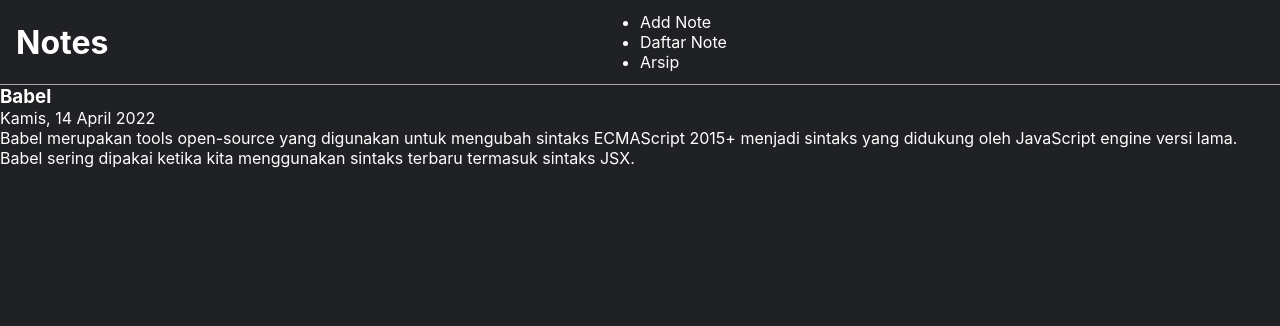
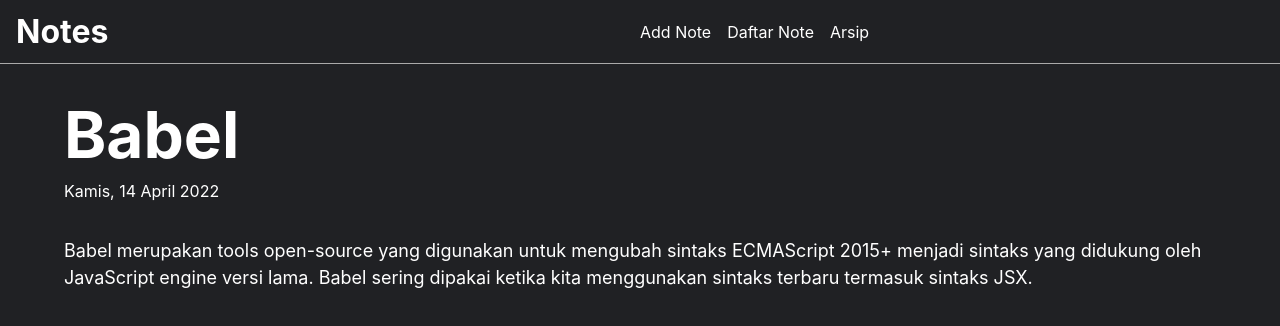
Before and after one commit to nandartika/personal-notes, a React (Vite) app: page /note/notes-1 in a window 1280 px wide. Shown: the top 326 px of the page. Built offline with nearby package versions, Linux system fonts and the light colour scheme.

Commit message:
style: update some style

```diff
--- a/src/components/NoteItemContent.jsx
+++ b/src/components/NoteItemContent.jsx
@@ -8,7 +8,9 @@
 
   return (
     <div className='note-item__content'>
-      <h3 className='note-item__title' onClick={() => navigate(`/note/${id}`)}>{title}</h3>
+      <h3 className='note-item__title'>
+        <a href={`/note/${id}`}>{title}</a>
+      </h3>
       <p className='note-item__date'>{showFormattedDate(createdAt)}</p>
       <p className='note-item__body'>{body}</p>
     </div>
--- a/src/pages/DetailPage.jsx
+++ b/src/pages/DetailPage.jsx
@@ -1,19 +1,21 @@
-import React from "react";
-import { getNote } from "../utils/local-data";
-import { useParams } from "react-router-dom";
-import { showFormattedDate } from "../utils";
+import React from 'react'
+import { getNote } from '../utils/local-data'
+import { useParams } from 'react-router-dom'
+import { showFormattedDate } from '../utils'
 
 function DetailPage() {
-  const { id } = useParams();
-  const note = getNote(id);
+  const { id } = useParams()
+  const note = getNote(id)
 
   return (
-    <section>
-      <h3>{note.title}</h3>
-      <p>{showFormattedDate(note.createdAt)}</p>
-      <div>{note.body}</div>
+    <section className='detail-page'>
+      <h3 className='detail-page__title'>{note.title}</h3>
+      <p className='detail-page__createdAt'>
+        {showFormattedDate(note.createdAt)}
+      </p>
+      <div className='detail-page__body'>{note.body}</div>
     </section>
-  );
+  )
 }
 
-export default DetailPage;
+export default DetailPage
--- a/src/styles/style.css
+++ b/src/styles/style.css
@@ -135,10 +135,19 @@
   margin-bottom: 4px;
 }
 
+.note-item__title a {
+  color: white;
+}
+
+.note-item__title a span {
+  color: white;
+}
+
 .note-item__date {
   font-size: 12px;
   margin-bottom: 8px;
   color: #aaa;
+
 }
 
 .note-item__body {
@@ -179,6 +188,46 @@
   color: #b00020;
 }
 
+.detail-page {
+  margin: 0 auto;
+  margin-top: 32px;
+  width: 90%;
+}
+
+.detail-page__title {
+  font-size: 48px;
+  margin-bottom: 8px;
+  word-wrap: break-word;
+}
+
+.detail-page__createdAt {
+  color: var(--on-background-grey)
+}
+
+.detail-page__body {
+  line-height: 1.5;
+  margin-top: 36px;
+  font-size: 18px;
+}
+
+.detail-page__action, .homepage__action, .add-new-page__action {
+  position: fixed;
+  display: flex;
+  gap: 16px;
+  bottom: 32px;
+  right: 32px;
+}
+
+nav ul {
+  list-style: none;
+  margin: 0;
+  padding: 0;
+
+  display: flex;
+  align-items: center;
+  gap: 1rem;
+}
+
 @media only screen and (min-width: 500px) {
   .notes-list {
     grid-template-columns: 1fr 1fr;
@@ -200,3 +249,13 @@
     grid-template-columns: repeat(4, 1fr);
   }
 }
+
+@media screen and (min-width: 650px) {
+  .notes-list {
+    grid-template-columns: repeat(2, 1fr);
+  }
+
+  .detail-page__title {
+    font-size: 64px;
+  }
+}
```
